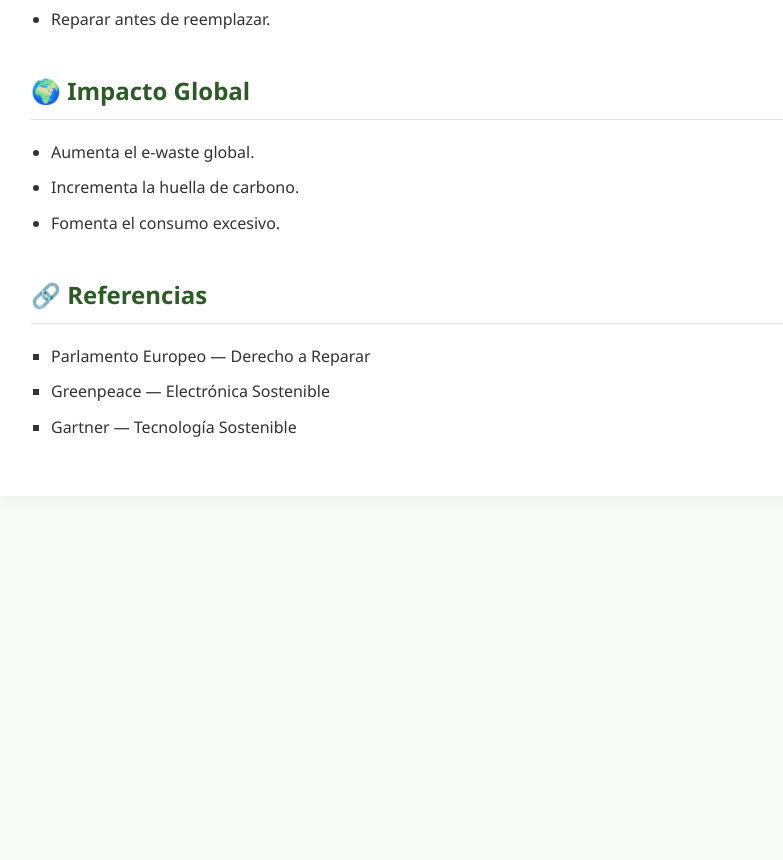
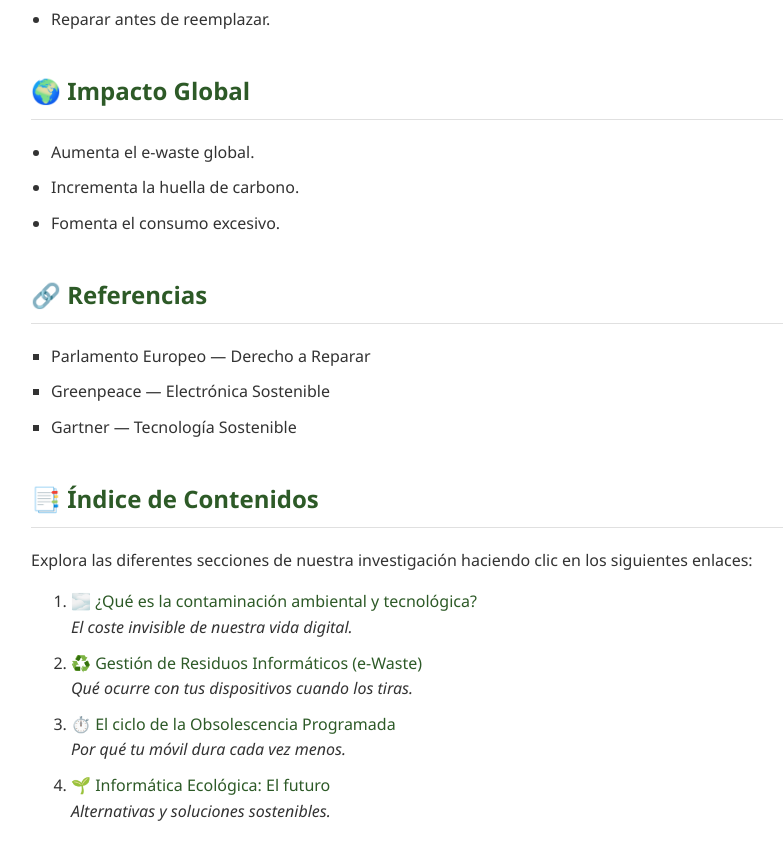
Before and after one commit to serluigi333/proteccionmedioambiental, a Jekyll site: the page obsolescencia.html, which Jekyll copies as it is, in a window 1280 px wide and 900 px high, scrolled down 1745 px. Shown: the top 860 px of the window, without its empty margins (159-942 px from the left). Built offline with Jekyll 4.4.1, drawn with Linux system fonts in a browser that asks for light colours; before the commit the page ends 2261 px from its top, so only the background shows below that.

Commit message:
Update obsolescencia.html

```diff
--- a/obsolescencia.html
+++ b/obsolescencia.html
@@ -250,6 +250,28 @@
             <li>Gartner — Tecnología Sostenible</li>
         </ul>
     </section>
+    <section>
+        <h2>📑 Índice de Contenidos</h2>
+        <p>Explora las diferentes secciones de nuestra investigación haciendo clic en los siguientes enlaces:</p>
+        <ol class="index-list">
+            <li>
+                🌫️ <a href="contaminacion.html">¿Qué es la contaminación ambiental y tecnológica?</a><br>
+                <em>El coste invisible de nuestra vida digital.</em>
+            </li>
+            <li>
+                ♻️ <a href="residuos.html">Gestión de Residuos Informáticos (e-Waste)</a><br>
+                <em>Qué ocurre con tus dispositivos cuando los tiras.</em>
+            </li>
+            <li>
+                ⏱️ <a href="obsolescencia.html">El ciclo de la Obsolescencia Programada</a><br>
+                <em>Por qué tu móvil dura cada vez menos.</em>
+            </li>
+            <li>
+                🌱 <a href="ecologica.html">Informática Ecológica: El futuro</a><br>
+                <em>Alternativas y soluciones sostenibles.</em>
+            </li>
+        </ol>
+    </section>
 
 </main>
 
```
